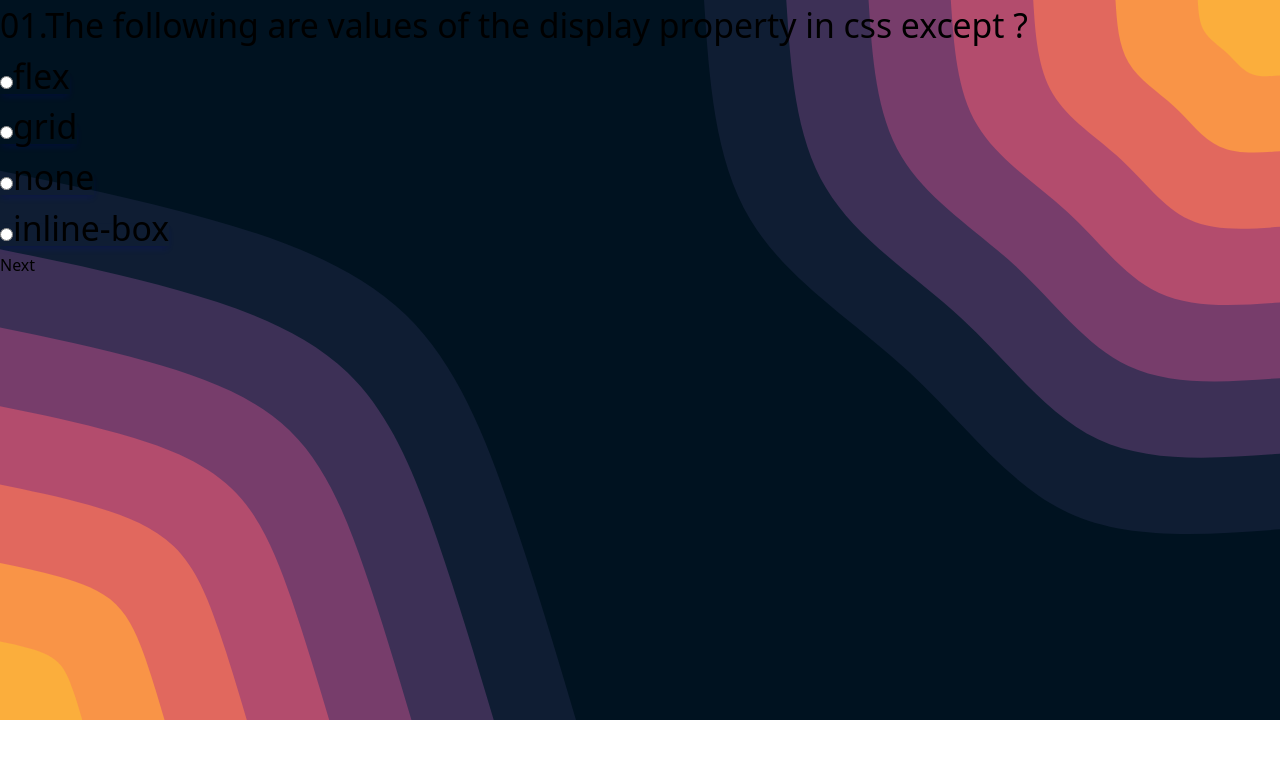
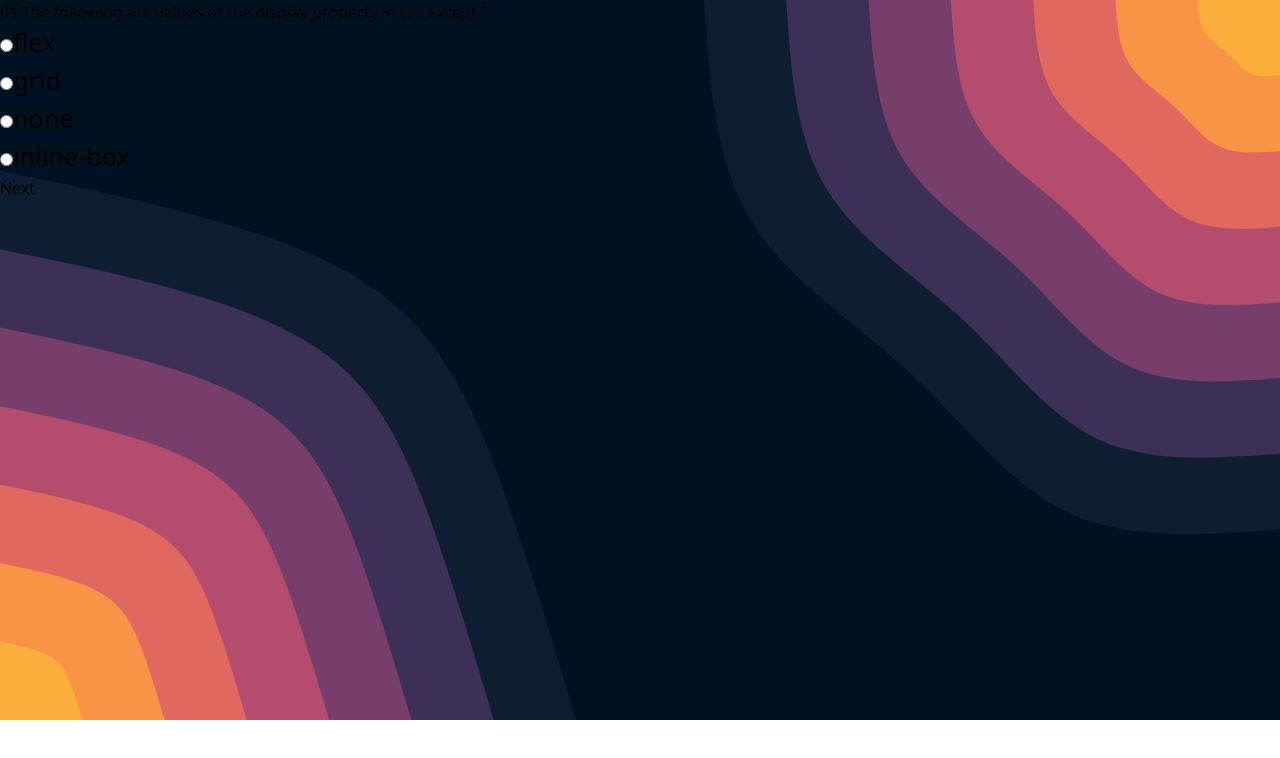
Before and after one commit to EvesLastDescendant/Test-App, a React (Vite) app: page / in a window 1280 px wide. Both pictures are taken after typing "Sample", "Sample" into the empty fields and a click on the input "To Test". Shown: the top 758 px of the page. Built offline with nearby package versions, Linux system fonts and the light colour scheme.

Commit message:
changed font size

```diff
--- a/src/App.css
+++ b/src/App.css
@@ -24,8 +24,12 @@ body {
     font-size: var(--fs-base);
 }
 
-.qt-text, .opt-text {
-    font-size: var(--fs-lg);
+.num{
+    font-size: var(--fs-xxl);
+}
+
+.opt-text, .qt {
+    font-size: var(--fs-md);
 }
 
 .border-shadow {
```
